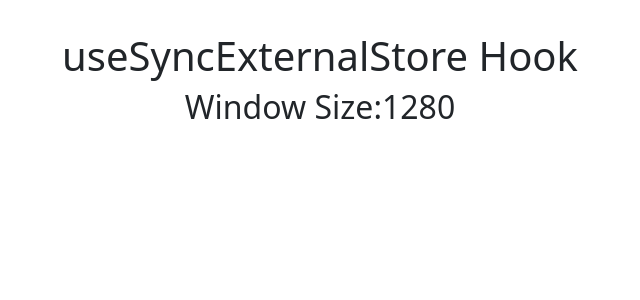
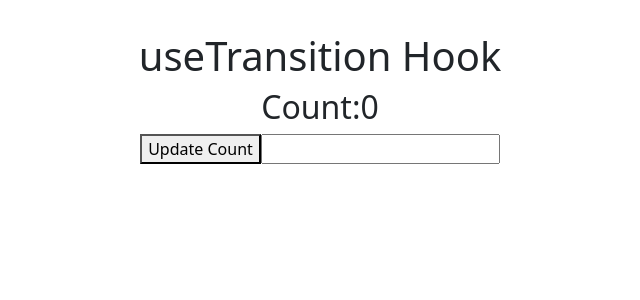
Before and after one commit to codes4education/reactjs_tutorials, a React (Create React App) app: page / in a window 1280 px wide. Shown: the top 300 px of the page, without its empty margins (320-960 px from the left). Built offline with nearby package versions, Linux system fonts and the light colour scheme.

Commit message:
use Transition Hook

```diff
--- a/src/App.js
+++ b/src/App.js
@@ -1,24 +1,57 @@
-import React, { useSyncExternalStore } from "react";
+import React, { useState, useTransition, useEffect } from "react";
 import "./App.css";
 
 function App() {
   // Example 1
-  const width = useSyncExternalStore(
-    (listener) => {
-      window.addEventListener("resize", listener);
-      return () => {
-        window.removeEventListener("resize", listener);
-      };
-    },
-    () => window.innerWidth
-  );
+  const [isPending, startTransition] = useTransition();
+  const [count, setCount] = useState(0);
+
+  // useEffect
+  useEffect(() => {
+    console.log("useState Run!!");
+  }, [count]);
+
+  const handleClick = () => {
+    startTransition(() => {
+      setCount(count + 1);
+      console.log("handleClick Run!!");
+    });
+  };
+
+  // Example 2
+  const [input, setInput] = useState();
+  const [dataList, setDataList] = useState([]);
+
+  const DataSize = 10000;
+
+  // Function
+  const handleChange = (e) => {
+    setInput(e.target.value);
+
+    startTransition(() => {
+      const a = [];
+      for (let i = 0; i < DataSize; i++) {
+        a.push(e.target.value);
+      }
+      setDataList(a);
+    });
+  };
 
   return (
     <div className="App">
-      <h1>useSyncExternalStore Hook</h1>
+      <h1>useTransition Hook</h1>
 
       {/* Example 1 */}
-      <h2>Window Size:{width}</h2>
+      <h2>Count:{count}</h2>
+      <button onClick={handleClick}>Update Count</button>
+
+      {/* Example 2 */}
+      <input type="text" value={input} onChange={handleChange} />
+      {isPending
+        ? "Loading..."
+        : dataList.map((item, index) => {
+            return <div key={index}>{item}</div>;
+          })}
     </div>
   );
 }
```
